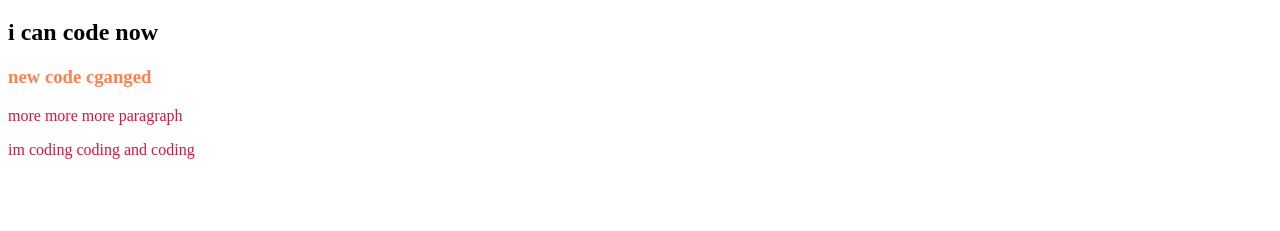
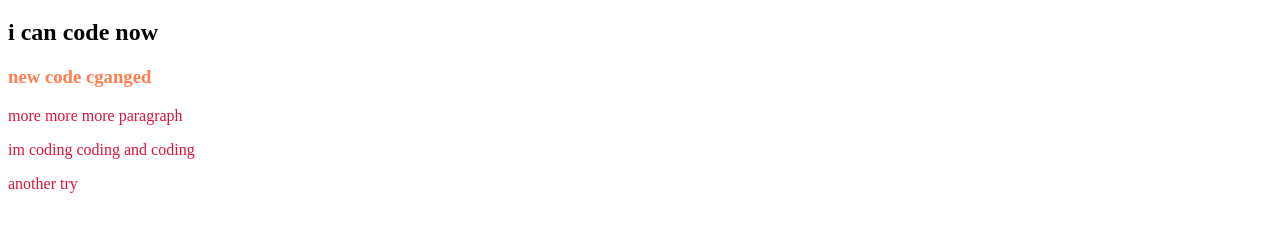
Before and after one commit to ausheshsyed113/my.second.repox, a plain HTML site: page index.html in a window 1280 px wide. Shown: the part 61-292 px from the top of the page. Drawn offline with Linux system fonts and the light colour scheme.

```diff
--- a/index.html
+++ b/index.html
@@ -15,6 +15,7 @@
     <h3>new code cganged</h3>
     <p>more more more paragraph</p>
     <p>im coding coding and coding</p>
+    <p>another try</p>
 
 </body>
 
```
